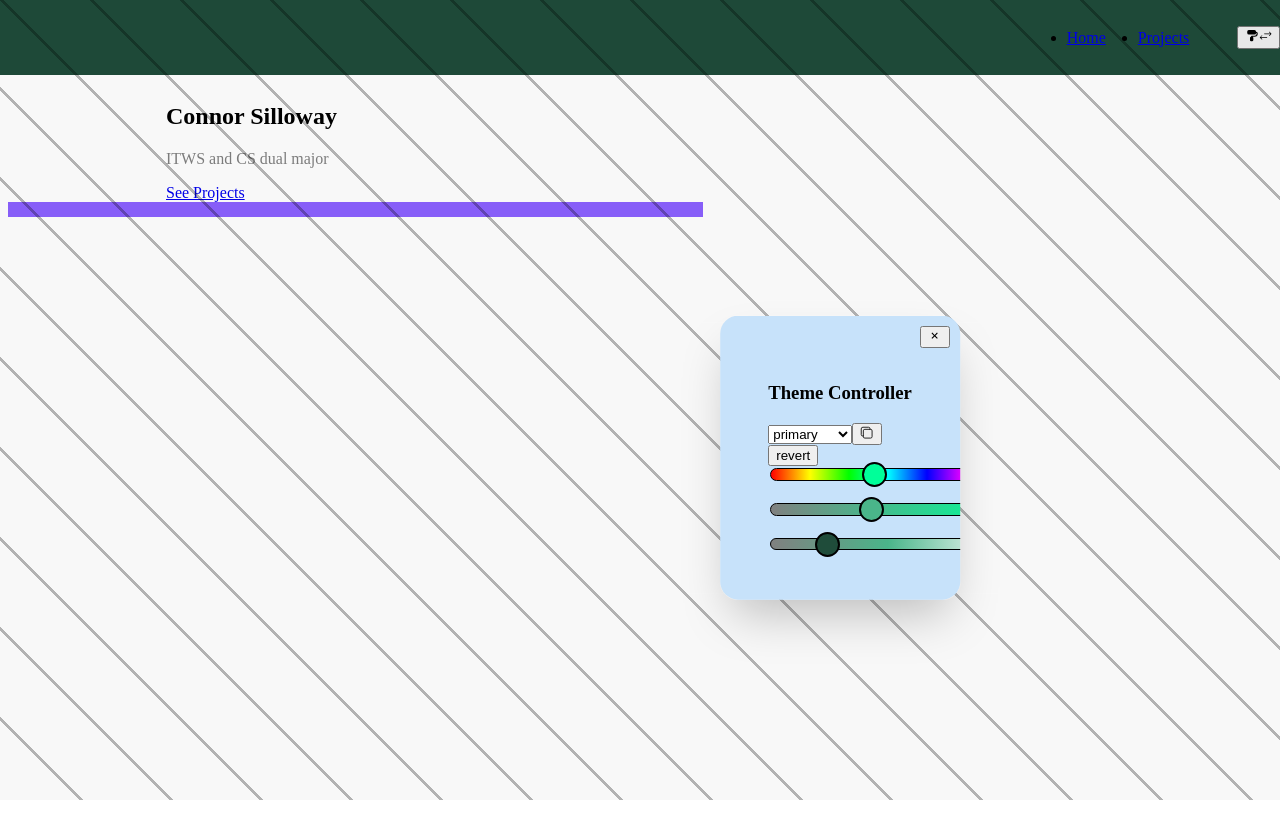
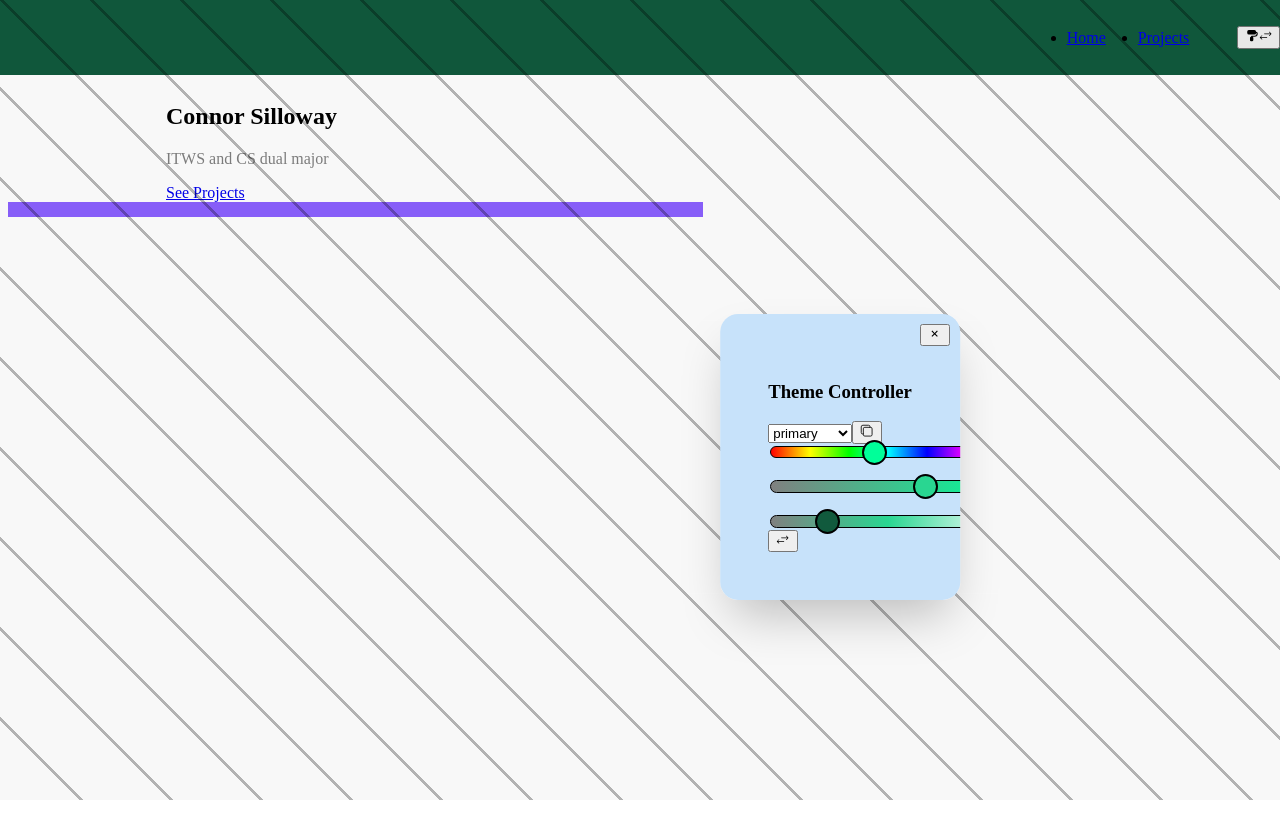
Before and after one commit to Cosillow/Personal-Website, a React (Vite) app in the folder vite-personal-website/: page / in a window 1280 px wide. Both pictures are taken after a click on the button 1258 px from the left and 37 px from the top of the page. Built offline with nearby package versions, Linux system fonts and the light colour scheme.

Commit message:
fixed copy paste and swap theme button

```diff
--- a/vite-personal-website/src/components/controllers/ThemeController.tsx
+++ b/vite-personal-website/src/components/controllers/ThemeController.tsx
@@ -5,6 +5,7 @@
 import ColorPicker from "../ThemeSelector/HSLPicker";
 import { useDispatch } from "react-redux";
 import { THEME_VARIABLES, ColorScheme, useTheme, setThemeColor, setThemeColors } from "../../redux/slices/themeSlice";
+import { IoIosSwap } from "react-icons/io";
 
 const DisplayColorDiv = styled.div<{
     background: string;
@@ -39,6 +40,8 @@
     const dispatch = useDispatch();
 
     useEffect(()=>{
+        // only on site load/reload
+        // component exists for session lifetime
         const ROOT_THEME = getRootColorScheme();
         setPreviousTheme(ROOT_THEME);
         setThemeColors(dispatch, ROOT_THEME);
@@ -69,11 +72,12 @@
 
     const copyStyling = async (): Promise<boolean> => {
         // turn theme into string
-        let text: string = ":root {\n";
+        let text: string = "";
         for (const [key, value] of Object.entries(stateTheme)) {
-            text += `\t--color-${key}: rgb(${value.toList()});\n`;
+            text += `--color-${key}: rgb(${value.toList()});\n`;
+            text += `--color-${key}-contrast: rgb(${value.contrast().toList()});\n`;
+            text += `--color-${key}-rgb: ${value.toList()};\n`;
         }
-        text += `}\n`;
 
         // copy string to clipboard
         if (!navigator.clipboard) {
@@ -105,11 +109,10 @@
                 </button>
             </div>
 
-            {previousTheme && <button onClick={ revertTheme }>revert</button>}
-
             {/* <DisplayColorDiv background={stateTheme[selectedProperty as keyof ColorScheme].toList()}></DisplayColorDiv> */}
             <ColorPicker currentColor={stateTheme[selectedProperty as keyof ColorScheme]} returnSelectedColor={userPickedColor}></ColorPicker>
             {/* <HexPicker currentColor={stateTheme[selectedProperty as keyof ColorScheme]} returnSelectedColor={userPickedColor}></HexPicker> */}
+            {previousTheme && <button className="clear m-t-sm font-lg" onClick={ revertTheme }><IoIosSwap></IoIosSwap></button>}
         </>
     );
 }
--- a/vite-personal-website/src/index.scss
+++ b/vite-personal-website/src/index.scss
@@ -1,10 +1,13 @@
 :root {
-    --color-primary: rgb(31,76,58);
-    --color-accent-contrast: rgb(255, 255, 255);
+    --color-primary: rgb(17,90,61);
+    --color-primary-contrast: rgb(255,255,255);
+    --color-primary-rgb: 17,90,61;
     --color-secondary: rgb(199,226,250);
-    --color-secondary-contrast: rgb(0, 0, 0);
+    --color-secondary-contrast: rgb(0,0,0);
+    --color-secondary-rgb: 199,226,250;
     --color-accent: rgb(139,97,255);
-    --color-accent-contrast: rgb(255, 255, 255);
+    --color-accent-contrast: rgb(255,255,255);
+    --color-accent-rgb: 139,97,255;
 
     --font-xs: clamp(0.8rem, 1rem + 2vw, 1.2rem);
     --font-sm: clamp(1rem, 1rem + 2vw, 1.4rem);
```
